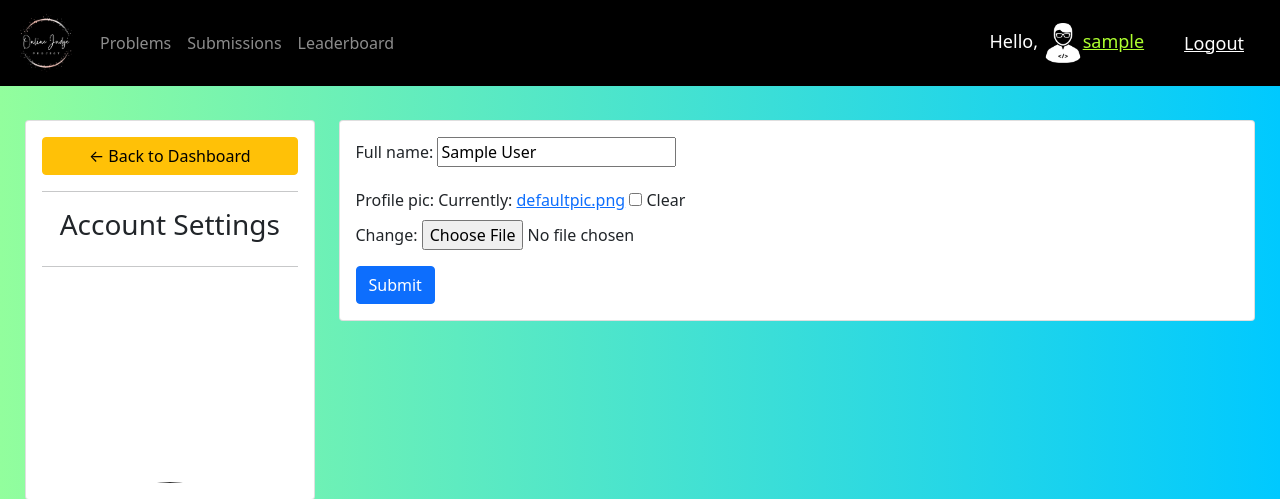
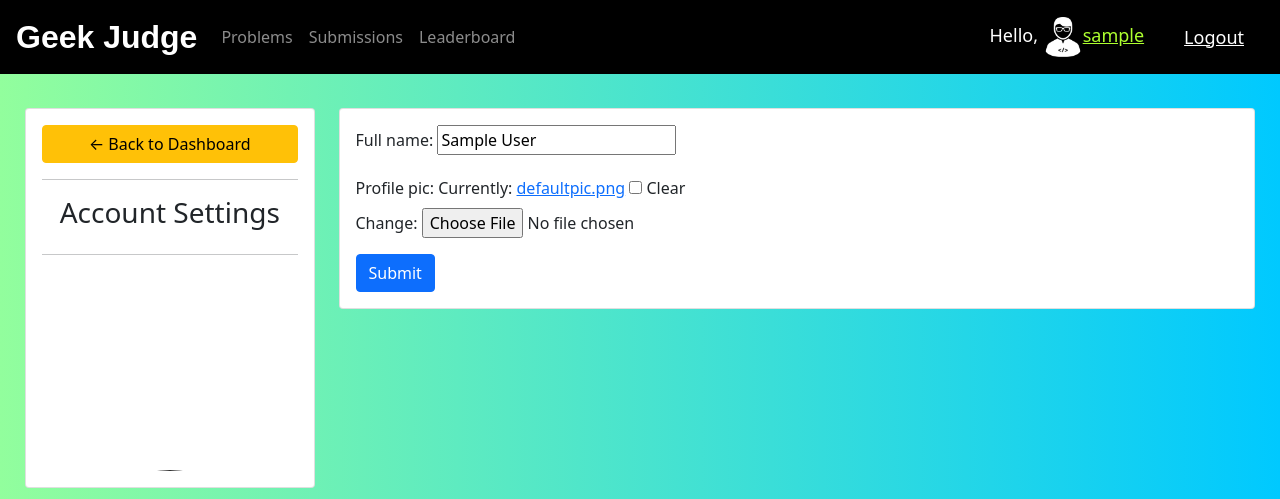
Before and after one commit to RajatSingh08/geekjudge, a Django app: page /account/ in a window 1280 px wide. Shown: the top 499 px of the page. Run offline with Django 4.2, Linux system fonts and the light colour scheme; the visitor is signed in with stand-in values (Sample User, id 1); some libraries are stand-ins or nearby versions; some web fonts are replaced.

Commit message:
Change website logo

```diff
--- a/OnlineJudge/OJ/templates/OJ/main.html
+++ b/OnlineJudge/OJ/templates/OJ/main.html
@@ -5,6 +5,7 @@
         <title>
             Online Judge
         </title>
+        <link href="http://fonts.cdnfonts.com/css/gistesy" rel="stylesheet">
         <link rel="stylesheet"
             href="https://cdn.jsdelivr.net/npm/bootstrap@4.3.1/dist/css/bootstrap.min.css"
             integrity="sha384-ggOyR0iXCbMQv3Xipma34MD+dH/1fQ784/j6cY/iJTQUOhcWr7x9JvoRxT2MZw1T"
--- a/OnlineJudge/OJ/templates/OJ/navbar.html
+++ b/OnlineJudge/OJ/templates/OJ/navbar.html
@@ -8,8 +8,7 @@
 </style>
 <nav class="navbar navbar-expand-lg navbar-dark"
     style="background-color: #000000;">
-    <a class="navbar-brand" href="/"><img src="{% static 'images/logo.png' %}"
-            width="60" height="60" /></a>
+    <a class="navbar-brand" href="/"><b style="font-family: 'Gistesy', sans-serif; font-size: xx-large;">Geek Judge</b></a>
     <button class="navbar-toggler" type="button" data-toggle="collapse"
         data-target="#navbarNav" aria-controls="navbarNav" aria-expanded="false"
         aria-label="Toggle navigation">
```
Also changed, not shown: OnlineJudge/static/images/GeekJudge.png (added), OnlineJudge/static/images/logo.png.
